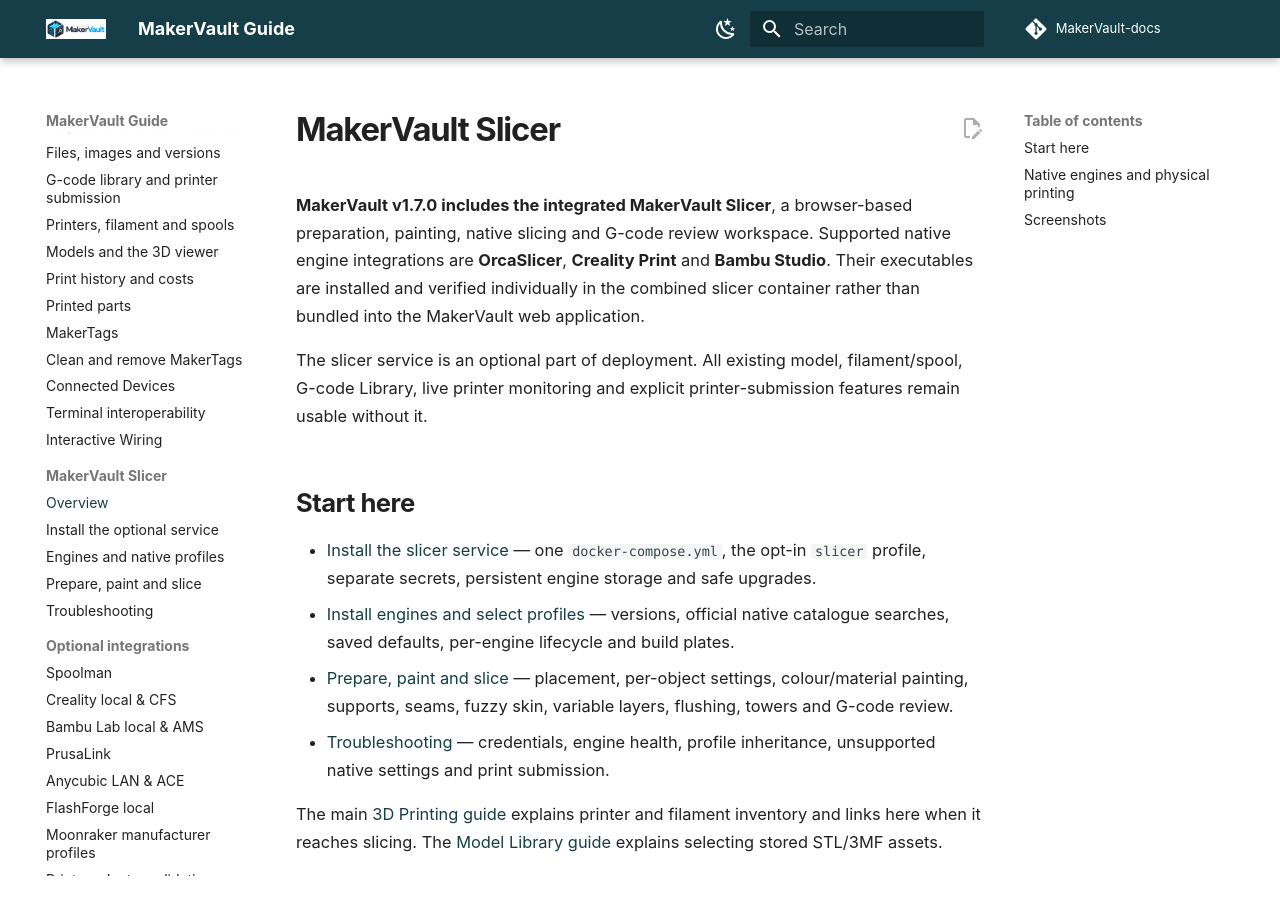
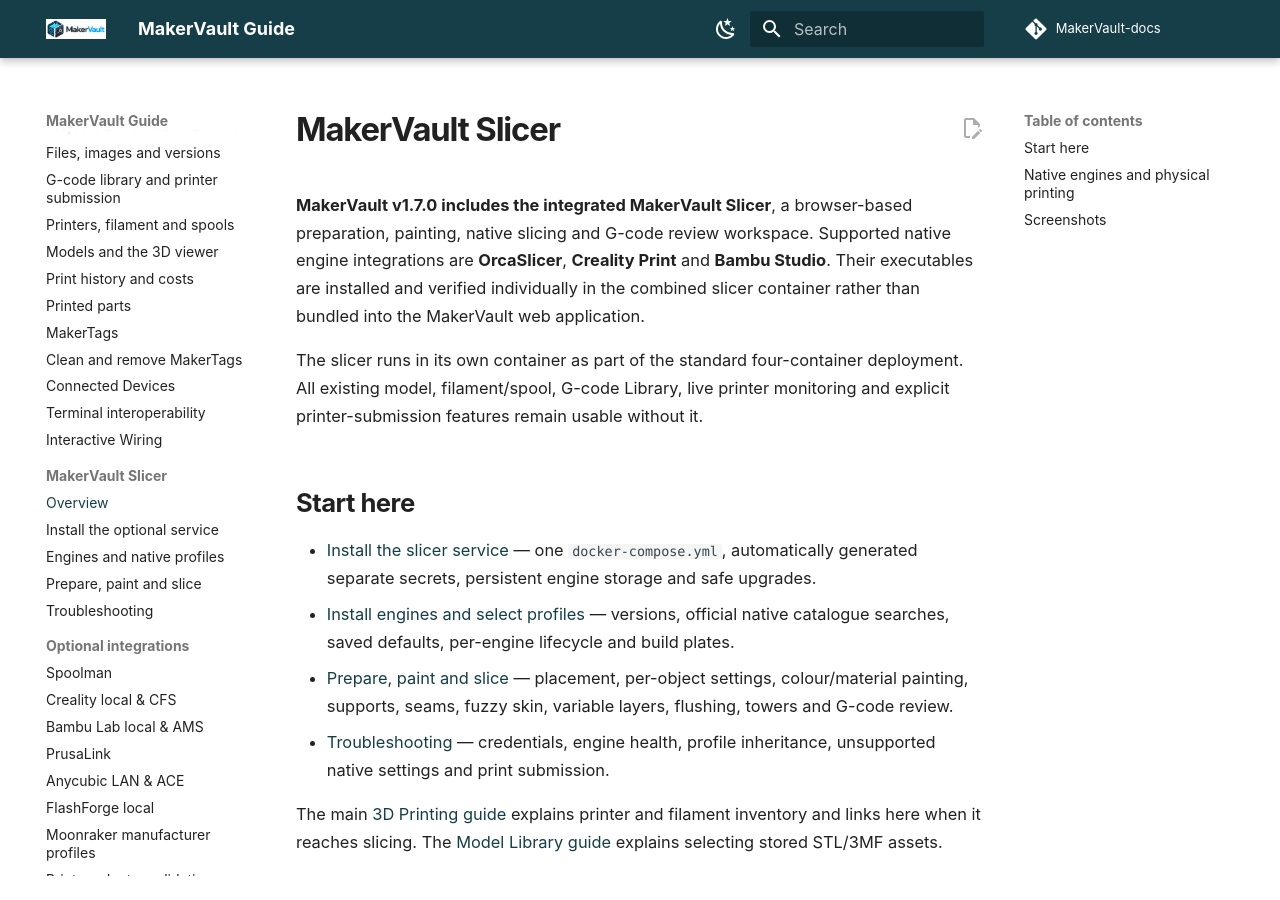
Before and after one commit to gavrd7/MakerVault-docs, an MkDocs documentation site: the page built from docs/guide/slicer/index.md, in a window 1280 px wide and 900 px high. Built offline with MkDocs 1.6.1 and Material for MkDocs 9.7.7, drawn with Linux system fonts in a browser that asks for light colours; comment, search, counter and statistics services are not loaded.

Commit message:
docs(slicer): remove obsolete opt-in profile instructions

```diff
--- a/docs/guide/slicer/index.md
+++ b/docs/guide/slicer/index.md
@@ -2,11 +2,11 @@
 
 **MakerVault v1.7.0 includes the integrated MakerVault Slicer**, a browser-based preparation, painting, native slicing and G-code review workspace. Supported native engine integrations are **OrcaSlicer**, **Creality Print** and **Bambu Studio**. Their executables are installed and verified individually in the combined slicer container rather than bundled into the MakerVault web application.
 
-The slicer service is an optional part of deployment. All existing model, filament/spool, G-code Library, live printer monitoring and explicit printer-submission features remain usable without it.
+The slicer runs in its own container as part of the standard four-container deployment. All existing model, filament/spool, G-code Library, live printer monitoring and explicit printer-submission features remain usable without it.
 
 ## Start here
 
-- [Install the slicer service](installation.md) — one `docker-compose.yml`, the opt-in `slicer` profile, separate secrets, persistent engine storage and safe upgrades.
+- [Install the slicer service](installation.md) — one `docker-compose.yml`, automatically generated separate secrets, persistent engine storage and safe upgrades.
 - [Install engines and select profiles](engines.md) — versions, official native catalogue searches, saved defaults, per-engine lifecycle and build plates.
 - [Prepare, paint and slice](workbench.md) — placement, per-object settings, colour/material painting, supports, seams, fuzzy skin, variable layers, flushing, towers and G-code review.
 - [Troubleshooting](troubleshooting.md) — credentials, engine health, profile inheritance, unsupported native settings and print submission.
```
